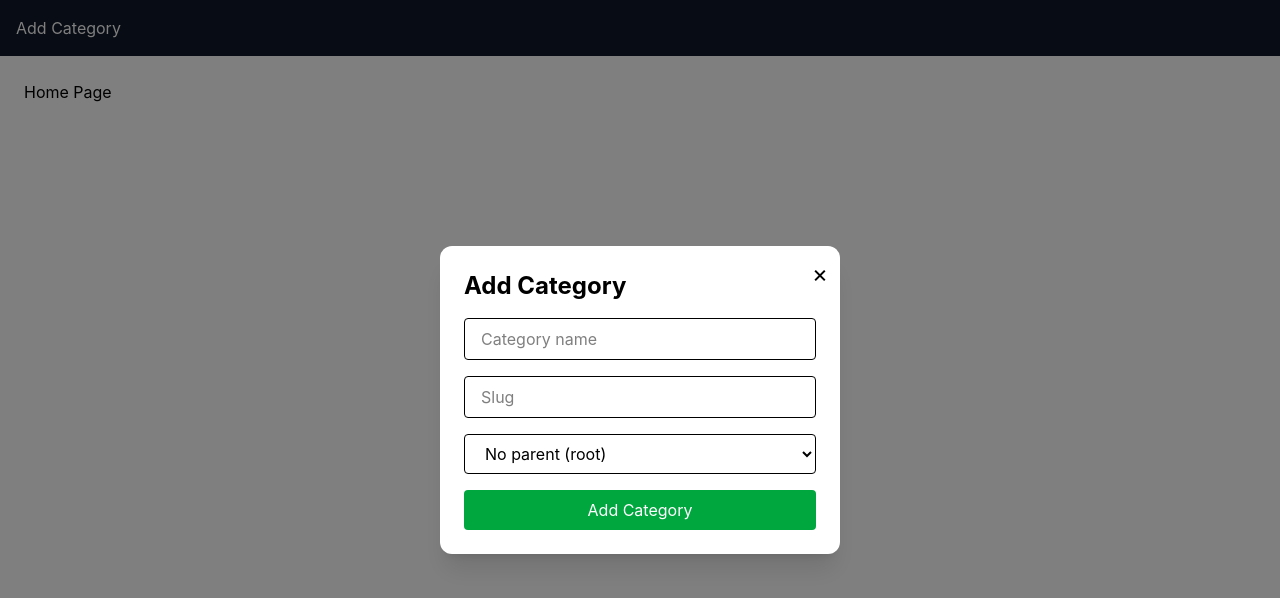
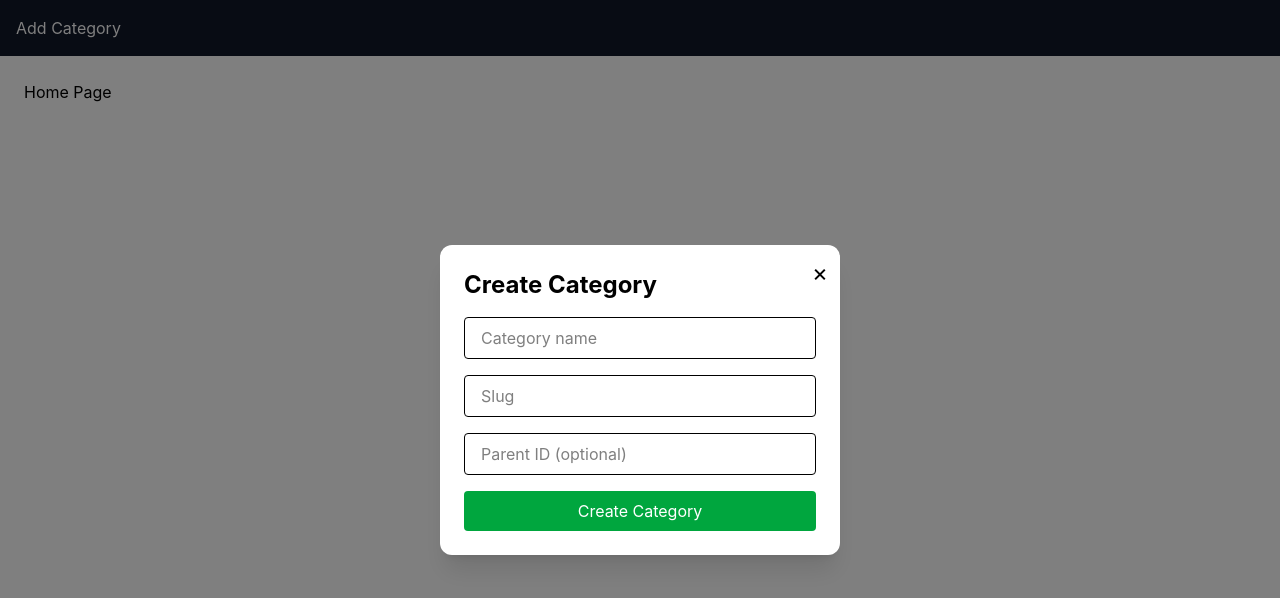
Before and after one commit to Kaytomii/react_project, a React (Vite) app: page / in a window 1280 px wide. Both pictures are taken after a click on the button "Add Category". Shown: the top 598 px of the page. Built offline with nearby package versions, Linux system fonts and the light colour scheme.

Commit message:
Add CategoryForm and ProductForm

```diff
--- a/src/components/AddCategoryForm.tsx
+++ b/src/components/AddCategoryForm.tsx
@@ -1,80 +1,70 @@
-import { useState, useContext } from "react";
-import { CategoriesContext } from "@/context/CategoriesContext";
+import { useForm } from "react-hook-form";
+
+type CategoryFormType = {
+    name: string;
+    slug: string;
+    parentId: number | null;
+};
 
 const AddCategoryForm = ({ close }: { close: () => void }) => {
-    const { categories } = useContext(CategoriesContext);
+    const {
+        register,
+        handleSubmit,
+        formState: { errors },
+    } = useForm<CategoryFormType>();
 
-    const [name, setName] = useState("");
-    const [slug, setSlug] = useState("");
-    const [parentId, setParentId] = useState<number | null>(null);
-    const [error, setError] = useState("");
+    const URL =
+        import.meta.env.VITE_PATH_TO_SERVER +
+        import.meta.env.VITE_PATH_TO_API +
+        "category";
 
-    const URL = import.meta.env.VITE_PATH_TO_SERVER + import.meta.env.VITE_PATH_TO_API + "category";
-
-    const handleSubmit = async (e: React.FormEvent) => {
-        e.preventDefault();
-
+    const onSubmit = async (data: CategoryFormType) => {
         const res = await fetch(URL, {
             method: "POST",
             headers: { "Content-Type": "application/json" },
-            body: JSON.stringify({
-                name,
-                slug,
-                parentId,
-            }),
+            body: JSON.stringify(data),
         });
 
-        const data = await res.json();
-
         if (!res.ok) {
-            setError(data.message || "Error adding category");
+            alert("Error creating category");
             return;
         }
 
         close();
-        window.location.reload(); // оновлюємо список категорій
+        window.location.reload();
     };
 
     return (
-        <form onSubmit={handleSubmit} className="space-y-4">
-            <h2 className="text-2xl font-bold">Add Category</h2>
+        <form onSubmit={handleSubmit(onSubmit)} className="space-y-4">
+            <h2 className="text-2xl font-bold">Create Category</h2>
 
             <input
-                type="text"
+                {...register("name", { required: "Name is required" })}
                 placeholder="Category name"
                 className="w-full border px-4 py-2 rounded"
-                value={name}
-                onChange={(e) => setName(e.target.value)}
+            />
+            {errors.name && (
+                <p className="text-red-500">{errors.name.message}</p>
+            )}
+
+            <input
+                {...register("slug", { required: "Slug is required" })}
+                placeholder="Slug"
+                className="w-full border px-4 py-2 rounded"
+            />
+            {errors.slug && (
+                <p className="text-red-500">{errors.slug.message}</p>
+            )}
+
+            <input
+                type="number"
+                {...register("parentId")}
+                placeholder="Parent ID (optional)"
+                className="w-full border px-4 py-2 rounded"
             />
 
-            <input
-                type="text"
-                placeholder="Slug"
-                className="w-full border px-4 py-2 rounded"
-                value={slug}
-                onChange={(e) => setSlug(e.target.value)}
-            />
-
-            <select
-                className="w-full border px-4 py-2 rounded"
-                value={parentId ?? ""}
-                onChange={(e) =>
-                    setParentId(e.target.value === "" ? null : Number(e.target.value))
-                }
-            >
-                <option value="">No parent (root)</option>
-
-                {categories.map((cat) => (
-                    <option key={cat.id} value={cat.id}>
-                        {cat.name}
-                    </option>
-                ))}
-            </select>
-
-            {error && <p className="text-red-500">{error}</p>}
-
             <button className="w-full bg-green-600 text-white py-2 rounded">
-                Add Category
+                Create Category
             </button>
         </form>
     );
--- /dev/null
+++ b/src/components/AddProductForm.tsx
@@ -0,0 +1,106 @@
+import { useForm } from "react-hook-form";
+
+type ProductFormType = {
+    title: string;
+    price: number;
+    count: number;
+    image: string;
+    categoryId: number;
+    is_active: boolean;
+};
+
+const AddProductForm = ({ close }: { close: () => void }) => {
+    const {
+        register,
+        handleSubmit,
+        formState: { errors },
+    } = useForm<ProductFormType>();
+
+    const URL =
+        import.meta.env.VITE_PATH_TO_SERVER +
+        import.meta.env.VITE_PATH_TO_API +
+        "product";
+
+    const onSubmit = async (data: ProductFormType) => {
+        const res = await fetch(URL, {
+            method: "POST",
+            headers: { "Content-Type": "application/json" },
+            body: JSON.stringify(data),
+        });
+
+        if (!res.ok) {
+            alert("Error creating product");
+            return;
+        }
+
+        close();
+        window.location.reload();
+    };
+
+    return (
+        <form onSubmit={handleSubmit(onSubmit)} className="space-y-4">
+            <h2 className="text-2xl font-bold">Create Product</h2>
+
+            <input
+                {...register("title", { required: "Title is required" })}
+                placeholder="Product title"
+                className="w-full border px-4 py-2 rounded"
+            />
+            {errors.title && (
+                <p className="text-red-500">{errors.title.message}</p>
+            )}
+
+            <input
+                type="number"
+                {...register("price", { required: "Price is required" })}
+                placeholder="Price"
+                className="w-full border px-4 py-2 rounded"
+            />
+            {errors.price && (
+                <p className="text-red-500">{errors.price.message}</p>
+            )}
+
+            <input
+                type="number"
+                {...register("count", { required: "Count is required" })}
+                placeholder="Count"
+                className="w-full border px-4 py-2 rounded"
+            />
+            {errors.count && (
+                <p className="text-red-500">{errors.count.message}</p>
+            )}
+
+            <input
+                {...register("image", { required: "Image URL is required" })}
+                placeholder="Image URL"
+                className="w-full border px-4 py-2 rounded"
+            />
+            {errors.image && (
+                <p className="text-red-500">{errors.image.message}</p>
+            )}
+
+            <input
+                type="number"
+                {...register("categoryId", {
+                    required: "Category ID is required",
+                })}
+                placeholder="Category ID"
+                className="w-full border px-4 py-2 rounded"
+            />
+            {errors.categoryId && (
+                <p className="text-red-500">{errors.categoryId.message}</p>
+            )}
+
+            <label className="flex items-center gap-2">
+                <input type="checkbox" {...register("is_active")} />
+                Active product
+            </label>
+
+            <button className="w-full bg-blue-600 text-white py-2 rounded">
+                Create Product
+            </button>
+        </form>
+    );
+};
+
+export default AddProductForm;
```
